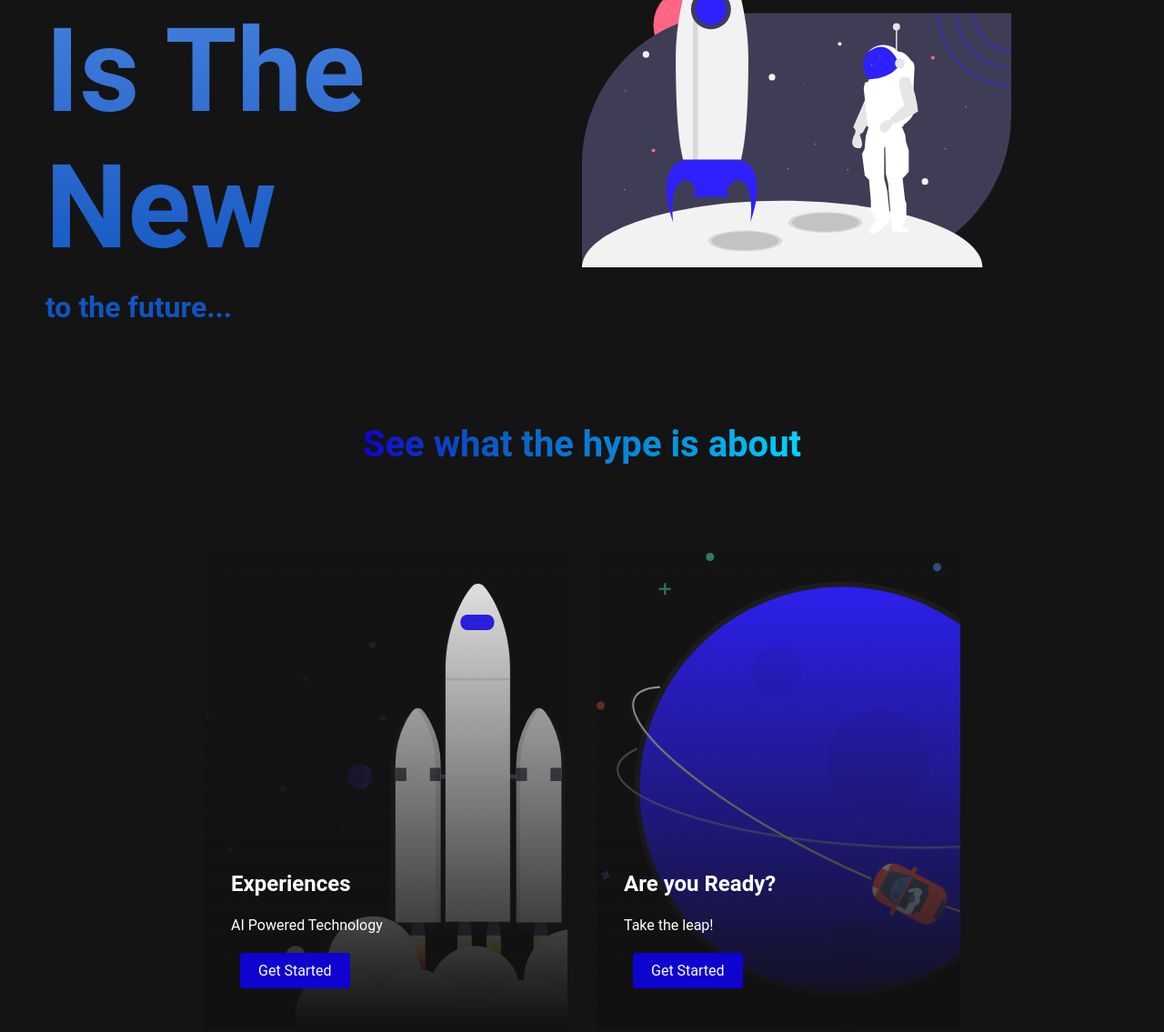
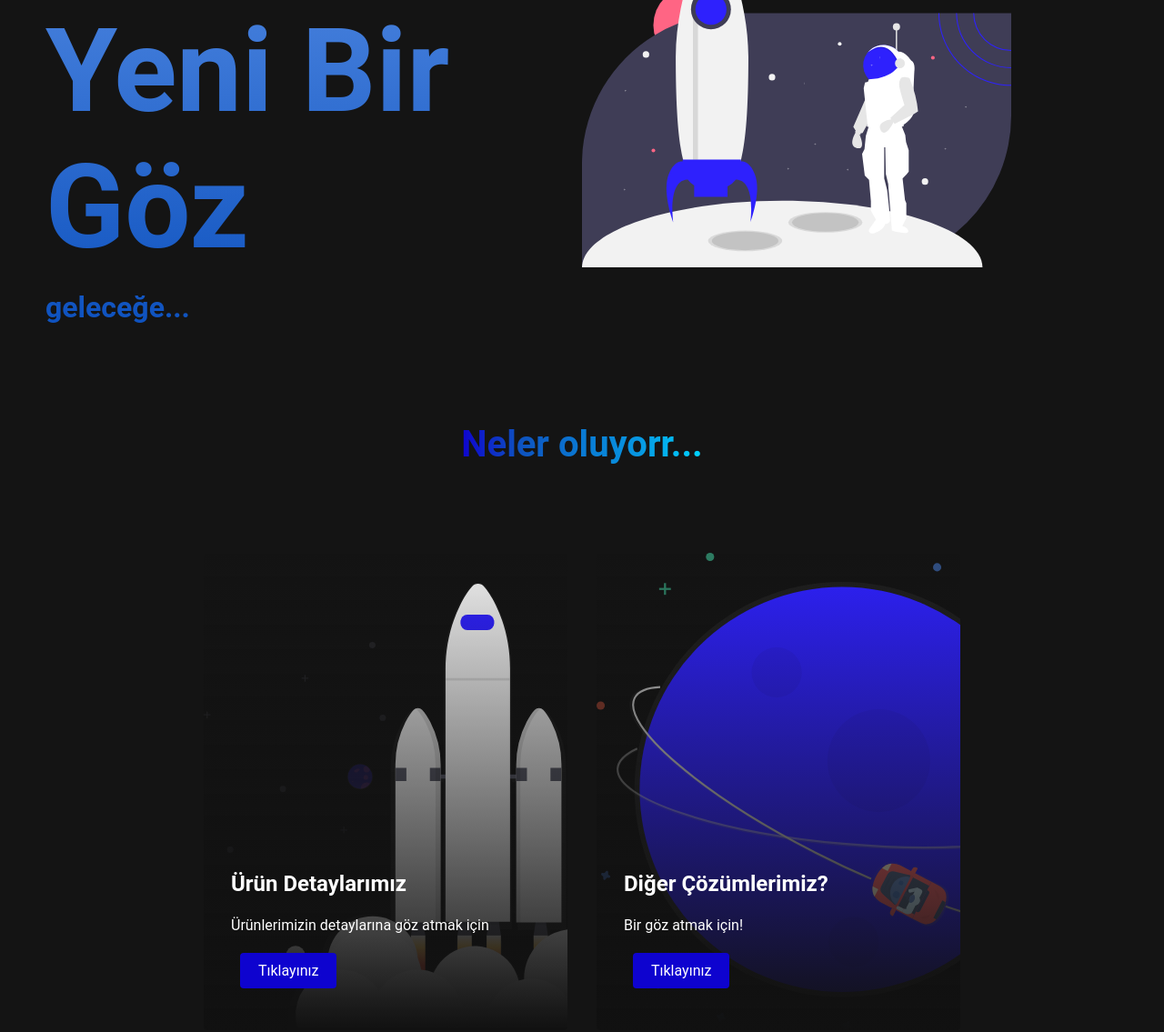
Before and after one commit to ecamlioglu/project-gravity, a website: page products.html in a window 1280 px wide. Shown: the part 335-1470 px from the top of the page at 91% size. Drawn offline with Linux system fonts and the light colour scheme.

Commit message:
products page updated

```diff
--- a/products.html
+++ b/products.html
@@ -56,8 +56,8 @@
 			<div class="main__container">
 				<div class="main__content">
 					<h1>GR4V1TY</h1>
-					<h1>Is The New</h1>
-					<p>to the future...</p>
+					<h1>Yeni Bir Göz</h1>
+					<p>geleceğe...</p>
 				</div>
 				<div class="main__image--container">
 					<img src="images/undraw_to_the_moon_v1mv.svg" alt="pic" id="main__img" />
@@ -67,17 +67,17 @@
 
 		<!-- Services -->
 		<div class="services">
-			<h1>See what the hype is about</h1>
+			<h1>Neler oluyorr...</h1>
 			<div class="services__container">
 				<div class="services__card">
-					<h2>Experiences</h2>
-					<p>AI Powered Technology</p>
-					<button>Get Started</button>
+					<h2>Ürün Detaylarımız</h2>
+					<p>Ürünlerimizin detaylarına göz atmak için</p>
+					<button>Tıklayınız</button>
 				</div>
 				<div class="services__card">
-					<h2>Are you Ready?</h2>
-					<p>Take the leap!</p>
-					<button>Get Started</button>
+					<h2>Diğer Çözümlerimiz?</h2>
+					<p>Bir göz atmak için!</p>
+					<button>Tıklayınız</button>
 				</div>
             </div>
 
```
